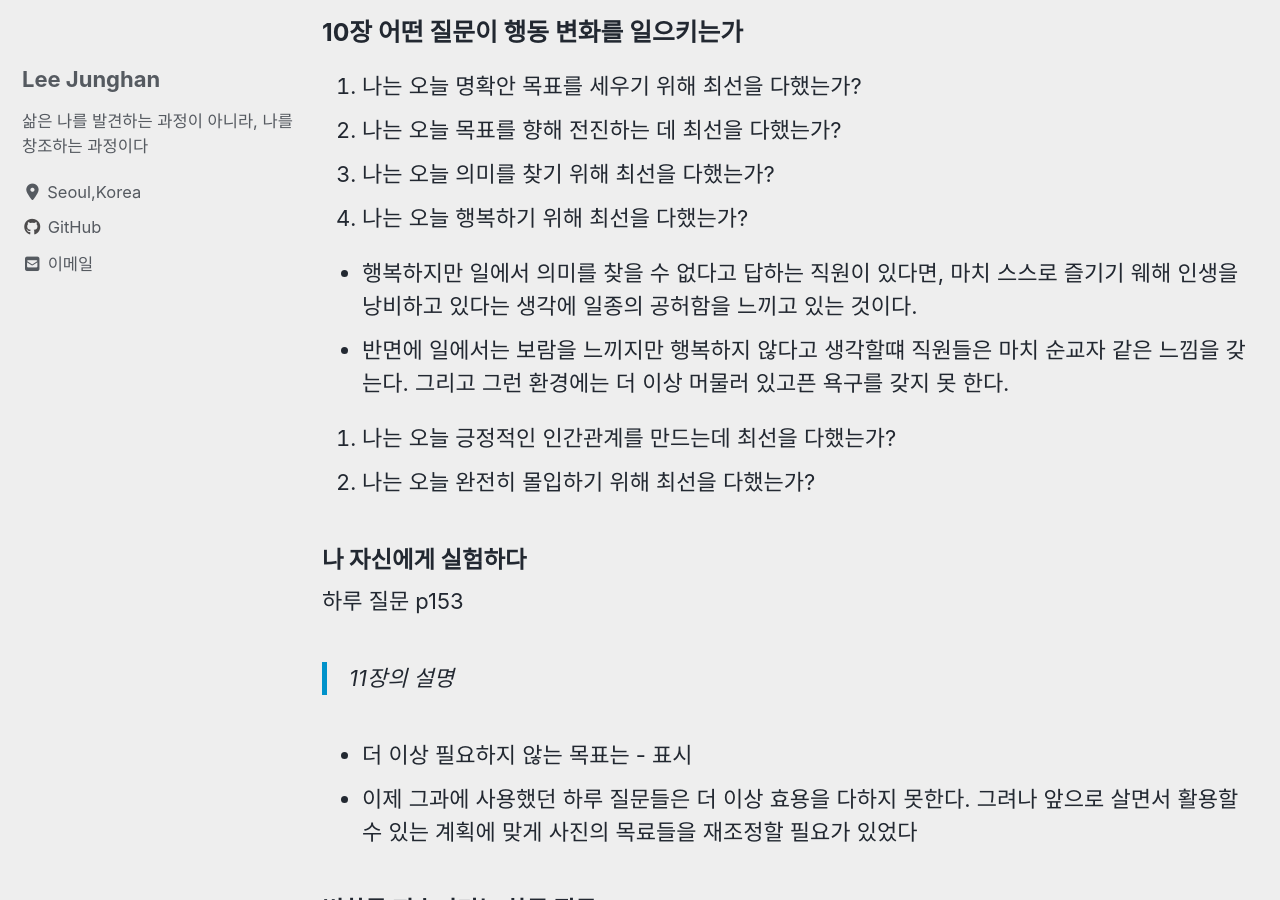
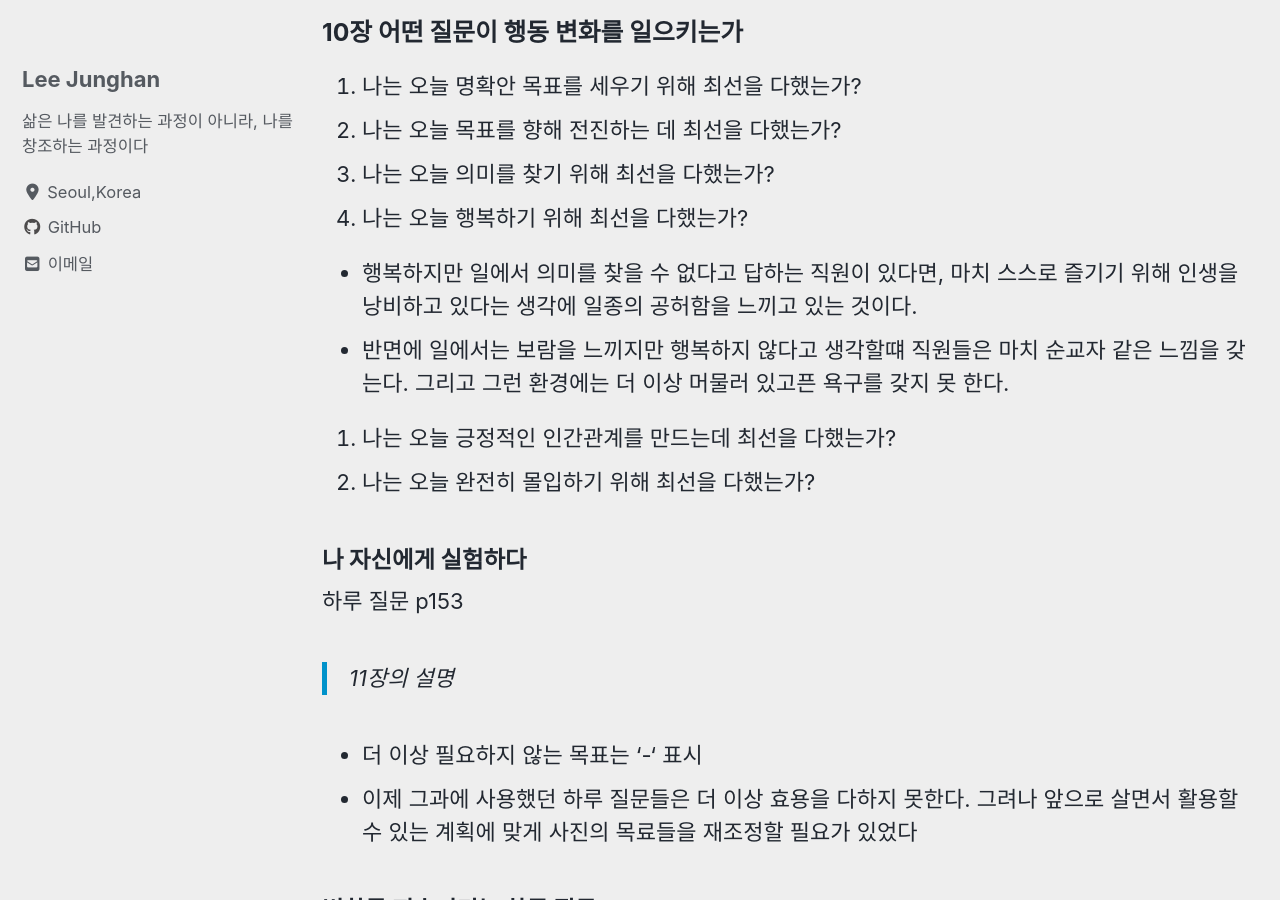
Before and after one commit to toyjhlee/toyjhlee.github.com, a Jekyll site: the page built from _posts/2020-12-18-trigger.md, in a window 1280 px wide and 900 px high, scrolled down 2632 px. Built offline with Jekyll 4.4.1, drawn with Linux system fonts in a browser that asks for light colours; cached includes are drawn as plain includes; nearby versions of some CDN libraries; some of the changed text lies outside the part shown.

Commit message:
docs: Fix typo

```diff
--- a/_posts/2020-12-18-trigger.md
+++ b/_posts/2020-12-18-trigger.md
@@ -78,7 +78,7 @@
 3. 나는 오늘 의미를 찾기 위해 최선을 다했는가?
 4. 나는 오늘 행복하기 위해 최선을 다했는가?
 
--   행복하지만 일에서 의미를 찾을 수 없다고 답하는 직원이 있다면, 마치 스스로 즐기기 웨해 인생을 낭비하고 있다는 생각에 일종의 공허함을 느끼고 있는 것이다.
+-   행복하지만 일에서 의미를 찾을 수 없다고 답하는 직원이 있다면, 마치 스스로 즐기기 위해 인생을 낭비하고 있다는 생각에 일종의 공허함을 느끼고 있는 것이다.
 -   반면에 일에서는 보람을 느끼지만 행복하지 않다고 생각할떄 직원들은 마치 순교자 같은 느낌을 갖는다. 그리고 그런 환경에는 더 이상 머물러 있고픈 욕구를 갖지 못 한다.
 
 5. 나는 오늘 긍정적인 인간관계를 만드는데 최선을 다했는가?
@@ -90,7 +90,7 @@
 
 > 11장의 설명
 
--   더 이상 필요하지 않는 목표는 - 표시
+-   더 이상 필요하지 않는 목표는 '-' 표시
 -   이제 그과에 사용했던 하루 질문들은 더 이상 효용을 다하지 못한다. 그려나 앞으로 살면서 활용할 수 있는 계획에 맞게 사진의 목료들을 재조정할 필요가 있었다
 
 #### 변화를 지속기키는 하루 질문
```
Also changed, not shown: other parts of _posts/2020-12-18-trigger.md (+4 -4 lines).
